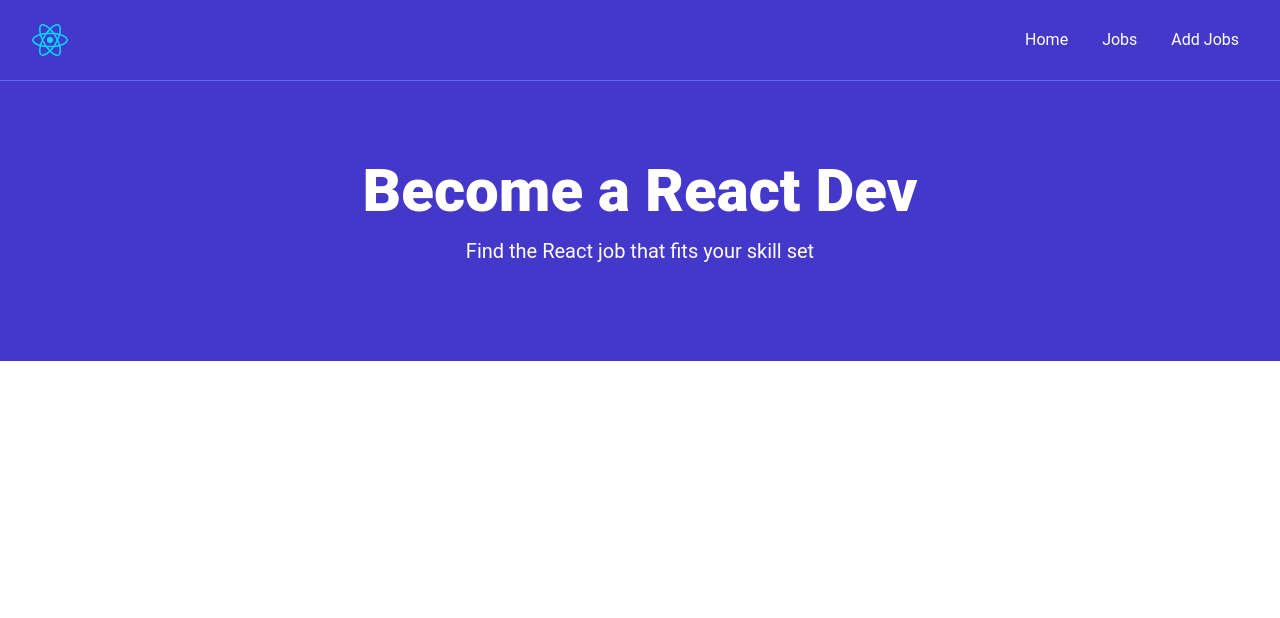
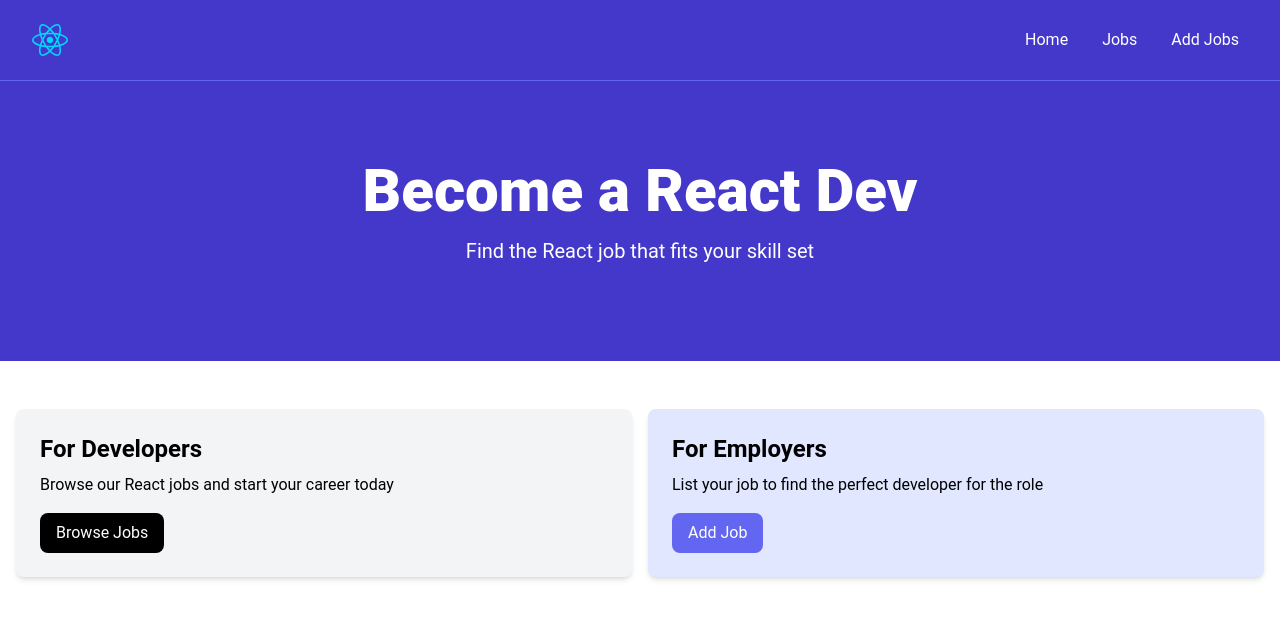
Before and after one commit to PrunelMel/React, a React (Vite) app: page / in a window 1280 px wide. Shown: the top 618 px of the page. Built offline with nearby package versions, Linux system fonts and the light colour scheme.

Commit message:
adding HomeCards

```diff
--- a/src/App.tsx
+++ b/src/App.tsx
@@ -1,10 +1,13 @@
 import Navbar from "./components/Navbar"
 import Hero from "./components/Hero"
+import HomeCards  from "./components/HomeCards"
 const App = () => {
   return (
     <>
       <Navbar />
       <Hero />
+      <HomeCards></HomeCards>
+
     </>
   )
 }
--- /dev/null
+++ b/src/components/Card.tsx
@@ -0,0 +1,4 @@
+const Card = ({ children, bg = 'bg-gray-100' }) => {
+    return <div className={`${bg} p-6 rounded-lg shadow-md`}>{children}</div>;
+  };
+  export default Card;
--- /dev/null
+++ b/src/components/HomeCards.tsx
@@ -0,0 +1,31 @@
+import Card from './Card';
+
+const HomeCards = () => {
+  return (
+    <section className='py-4'>
+      <div className='container-xl lg:container m-auto'>
+        <div className='grid grid-cols-1 md:grid-cols-2 gap-4 p-4 rounded-lg'>
+          <Card>
+            <h2 className='text-2xl font-bold'>For Developers</h2>
+            <p className='mt-2 mb-4'>
+              Browse our React jobs and start your career today
+            </p>
+            <a className='inline-block bg-black text-white rounded-lg px-4 py-2 hover:bg-gray-700'>
+              Browse Jobs
+            </  a>
+          </Card>
+          <Card bg='bg-indigo-100'>
+            <h2 className='text-2xl font-bold'>For Employers</h2>
+            <p className='mt-2 mb-4'>
+              List your job to find the perfect developer for the role
+            </p>
+            <a className='inline-block bg-indigo-500 text-white rounded-lg px-4 py-2 hover:bg-indigo-600'>
+              Add Job
+            </a>
+          </Card>
+        </div>
+      </div>
+    </section>
+  );
+};
+export default HomeCards;
```
